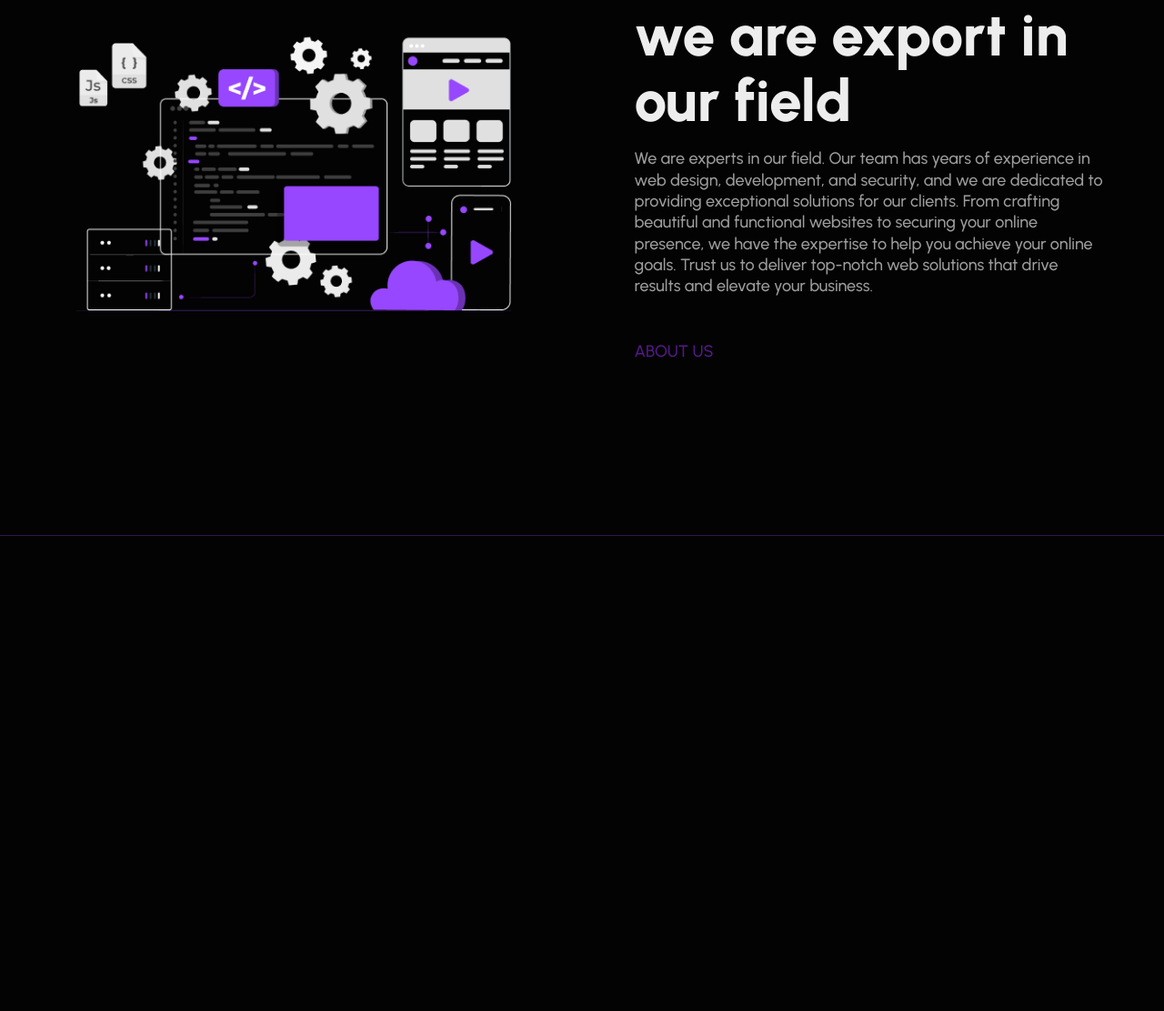
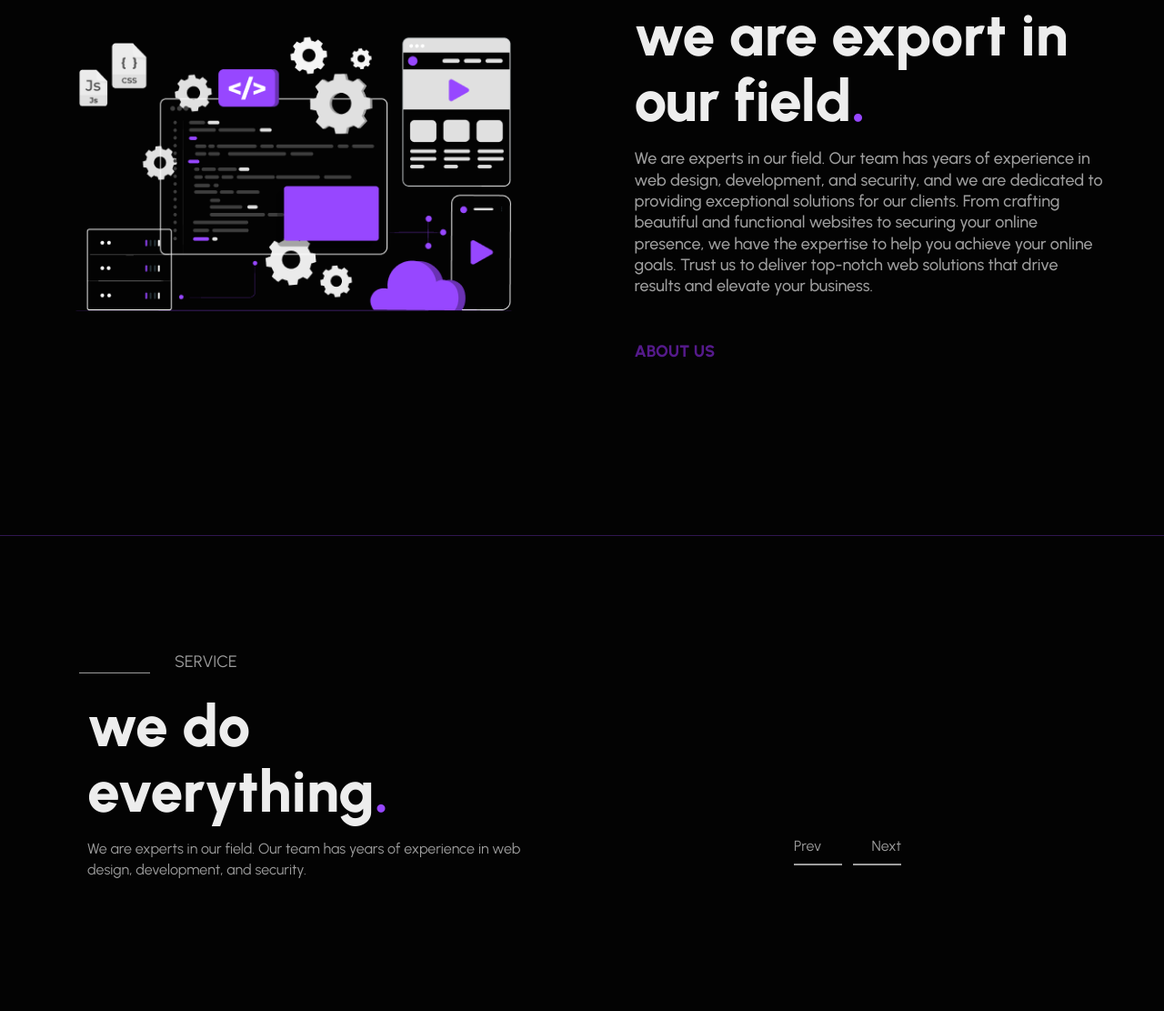
Before and after one commit to kartik-malvi/Oldworldweb, a plain HTML site: page index.html in a window 1280 px wide. Shown: the part 1320-2431 px from the top of the page at 91% size. Before the commit the page ends 1909 px from the top, so only its background shows below. Drawn offline with nearby package versions, Linux system fonts and the light colour scheme.

Commit message:
service section

```diff
--- a/index.html
+++ b/index.html
@@ -92,7 +92,7 @@
                     <span>desiging</span>
                 </div>
                 </div>
-                <span class="solution sectionTitle">soluition.</span>
+                <span class="solution sectionTitle">soluition</span>
 
                 <p>Maximize Your Online Potential with Top Notch Web Design, Development, and Security.</p>
                <!-- buttons -->
@@ -142,8 +142,27 @@
 
 <!-- /aboutSection -->
 
+<!-- serviceSection -->
+<section class="section">
+    <div class="container service">
+        <div class="grid serviceGrid">
+            <div class="serviceGridBox">
+                <div class="serviceLable">service</div>
+                <div class="sectionTitle">we do everything</div>
+                <p>We are experts in our field. Our team has years of experience in web design, development, and security. </p>
+            </div>
+            <div class="serviceGridBox carousalBoxBtn">
+                <div class="carousalBtn">
+                    <div class="preBtn">prev</div>
+                    <div class="nextBtn">next</div>
+                </div>
+            </div>
 
+            <div class="serviceGridBox"></div>
 
+        </div>
+    </div>
+</section>
 
 
 </main>
--- a/style.css
+++ b/style.css
@@ -120,6 +120,10 @@ img {
   margin-bottom: var(--mb-1);
   line-height: 4.501rem;
 
+}
+.sectionTitle::after{
+content: ".";
+color: var(--accesnt-color);
 }
 /* LAYOUT */
 .container {
@@ -288,7 +292,7 @@ hr {
 .serviceToggle {
   width: 75rem;
   height: 18.75rem;
-
+z-index: 3;
   background-color: var(--backGround-color);
   margin-top: 0.2rem;
   border-radius: 20px;
@@ -563,7 +567,7 @@ z-index:-1;
     color: var(--accesnt-color);
       font-size: var(--h3-font-size);
       text-transform: uppercase;
-      font-weight: var(--font-medium);
+      font-weight: var(--font-semi-bold);
 
       cursor: pointer;
       border: none;
@@ -579,11 +583,90 @@ z-index:-1;
       display: block;
       transition: ease-in-out .5s;
 
+
     }
     .sectionBtn:hover::after{
       content: "";
-      height: 2px;
+      height: 1px;
       width: 60%;
       background-color: var(--accesnt-color);
       display: block;
     }
+
+
+    /* serviceSection */
+
+
+.serviceGrid{
+  gap:initial 2rem;
+  position: relative;
+  grid-template-columns: repeat(2, 2fr);
+  grid-template-rows: 2fr, auto;
+}
+.serviceGrid > * {
+  padding: 2rem;
+
+
+}
+.serviceGrid p{
+  font-size: var(--normal-font-size);
+}
+.serviceLable{
+  font-size: var(--h3-font-size);
+      font-weight: var(--font-normal);
+      text-transform: uppercase;
+      margin-left: 6rem;
+      margin-bottom: var(--mb-1-5);
+}
+.serviceLable:after{
+  content: "";
+  width: 78px;
+  height: 1px;
+  background-color: var(--text-color);
+  position: absolute;
+  left: 2%;
+  top: 14%;
+}
+/* carousalBtns */
+.carousalBoxBtn{
+  display: inline-flex;
+  align-items: flex-end;
+  justify-content: center;
+}
+    .carousalBtn{
+      width: 150px;
+      display: inline-flex;
+      height: auto;
+      padding: 1rem;
+     gap: 0.625rem;
+      align-items: center;
+      justify-content: space-between;
+}
+.preBtn, .nextBtn{
+  border:none;
+  outline: none;
+  padding-block-end: 0.625rem;
+  font-size: var(--normal-font-size);
+  text-transform: capitalize;
+  cursor: pointer;
+}
+.preBtn{
+  border-bottom: 2px solid var(--text-color);
+  width: 45%;
+  transition: all .8s;
+}
+.preBtn:hover{
+  border-bottom: 2px solid var(--text-color);
+  width: 30%;
+}
+.nextBtn{
+ text-align: right;
+  border-bottom: 2px solid var(--text-color);
+  width: 45%;
+  transition: all .8s;
+}
+.nextBtn:hover{
+  border-bottom: 2px solid var(--text-color);
+  width: 30%;
+
+}
```
